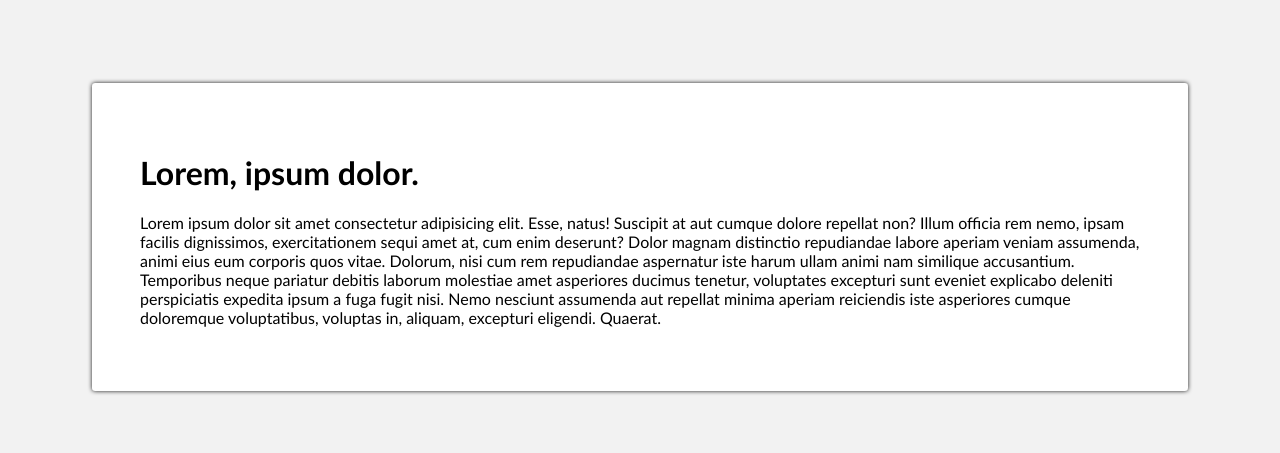
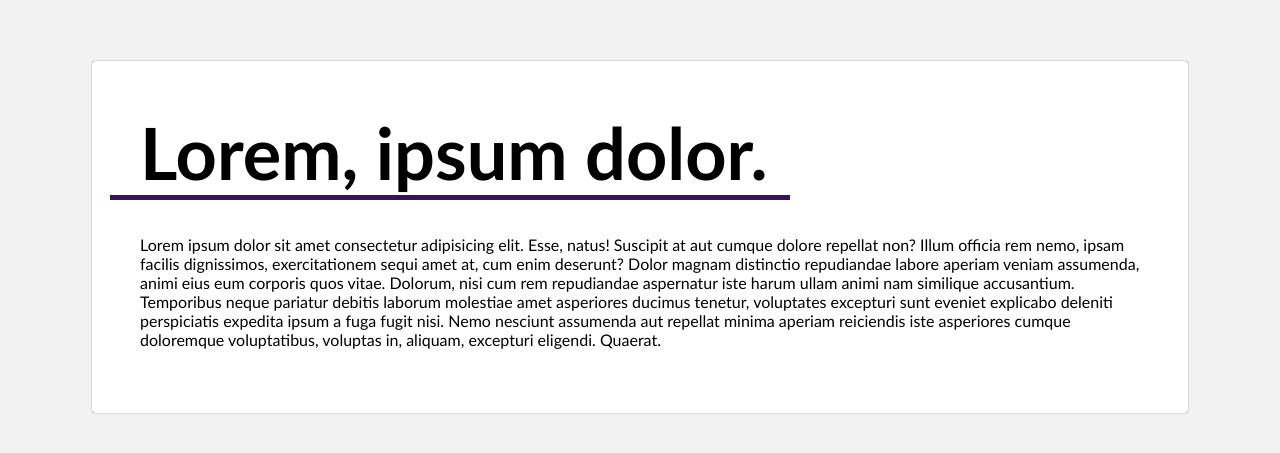
Before and after one commit to Elias300/website-ghpages, a website: page index.html in a window 1280 px wide. Shown: the part 163-616 px from the top of the page. Drawn offline with Linux system fonts and the light colour scheme.

Commit message:
last cambios

```diff
--- a/css/styles.css
+++ b/css/styles.css
@@ -13,5 +13,24 @@ body {
   padding: 3rem;
   background-color: #fff;
   border-radius: .2rem;
-  box-shadow: 0 0 4px rgb(23, 23, 23);
+  box-shadow: 0 0 1px rgb(23, 23, 23);
 }
+
+.header {
+  max-width: 65%;
+  position: relative;
+  margin-bottom: 2.5rem;
+}
+
+.header__title {
+  font-size: 4.5rem;
+  margin: 0;
+}
+
+.header__line {
+  height: 5px;
+  background-color: rgb(54, 20, 88);
+  position: absolute;
+  left: -30px;
+  right: 0;
+}
--- a/index.html
+++ b/index.html
@@ -14,7 +14,11 @@
 
   <div class="container">
 
-    <h1>Lorem, ipsum dolor.</h1>
+    <div class="header">
+      <h1 class="header__title">Lorem, ipsum dolor.</h1>
+      <div class="header__line"></div>
+    </div>
+
     <p>
       Lorem ipsum dolor sit amet consectetur adipisicing elit. Esse, natus! Suscipit at aut cumque dolore repellat non?
       Illum officia rem nemo, ipsam facilis dignissimos, exercitationem sequi amet at, cum enim deserunt? Dolor magnam
--- a/js/script.js
+++ b/js/script.js
@@ -1 +1,6 @@
 console.log('Working');
+
+
+
+
+/* "build": "gh-pages -d ." O "build": "gh-pages -d [nombre de carpeta con todos los recursos]" */
```
